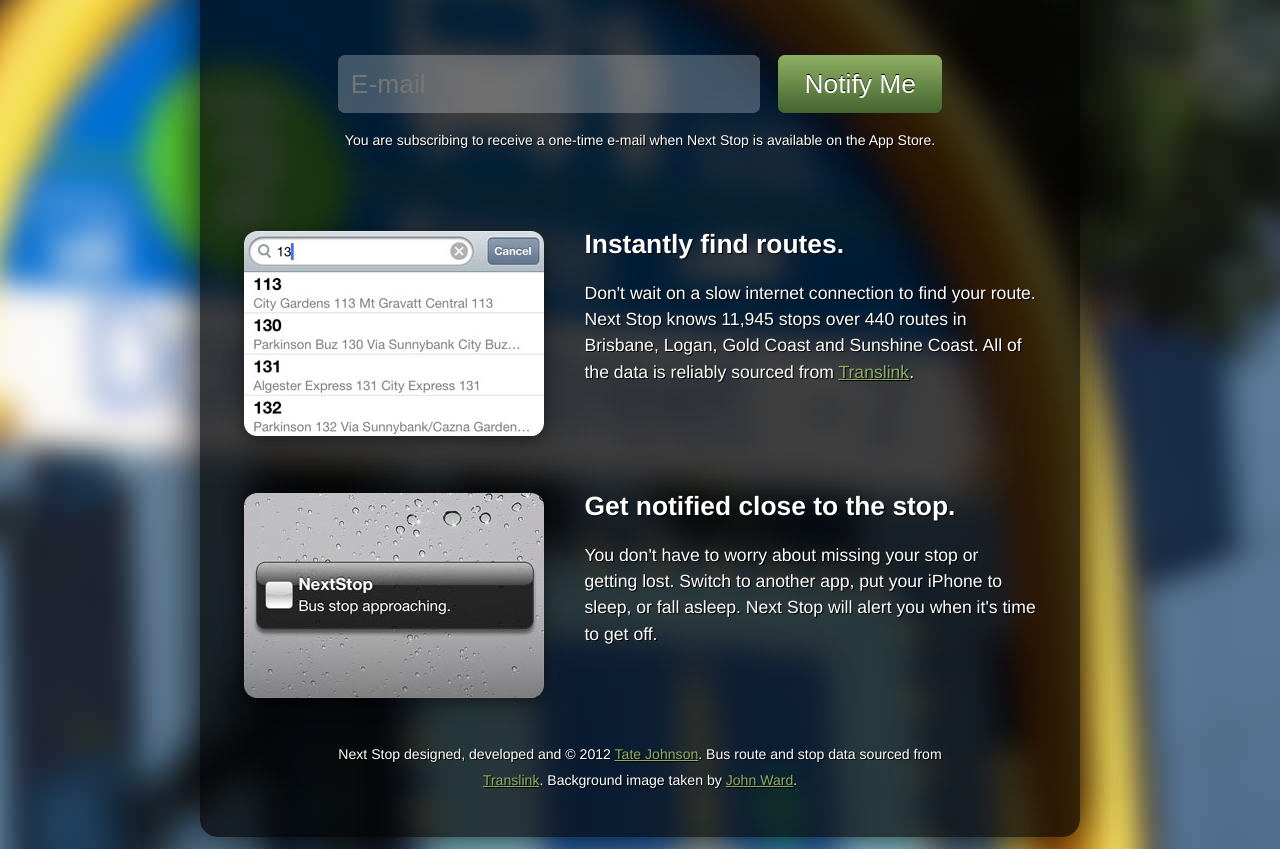
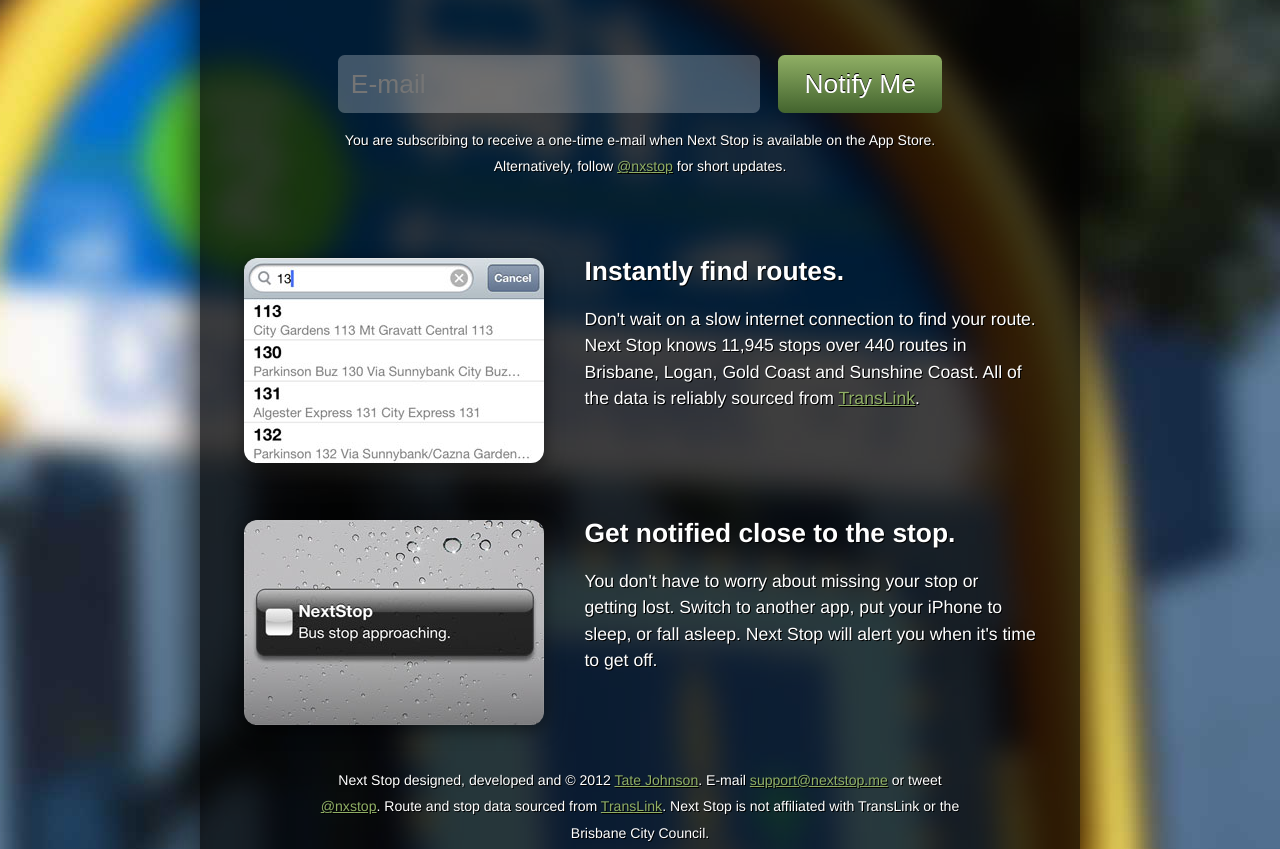
Before and after one commit to tatey/NextStop, a plain HTML site: page WWW/index.html in a window 1280 px wide. Shown: the part 240-1089 px from the top of the page. Drawn offline with Linux system fonts and the light colour scheme.

Commit message:
Updated website content.

```diff
--- a/WWW/index.html
+++ b/WWW/index.html
@@ -110,13 +110,16 @@
       <fieldset>
         <input type="email" placeholder="E-mail" name="cm-yhuikii-yhuikii">
         <button>Notify Me</button>
-        <p>You are subscribing to receive a one-time e-mail when Next Stop is available on the App Store.</p>
+        <p>
+          You are subscribing to receive a one-time e-mail when Next Stop is available on the App Store.
+          Alternatively, follow <a href="http://twitter.com/nxstop">@nxstop</a> for short updates.
+        </p>
       </fieldset>
     </form>
     <div class="feature">
       <img src="route.jpg" alt="">
       <h2>Instantly find routes.</h2>
-      <p>Don't wait on a slow internet connection to find your route. Next Stop knows 11,945 stops over 440 routes in Brisbane, Logan, Gold Coast and Sunshine Coast. All of the data is reliably sourced from <a href="http://translink.com.au/">Translink</a>.</p>
+      <p>Don't wait on a slow internet connection to find your route. Next Stop knows 11,945 stops over 440 routes in Brisbane, Logan, Gold Coast and Sunshine Coast. All of the data is reliably sourced from <a href="http://translink.com.au/">TransLink</a>.</p>
     </div>
     <div class="feature">
       <img src="notification.jpg" alt="">
@@ -126,8 +129,9 @@
     <div id="footer">
       <p>
       Next Stop designed, developed and &copy; 2012 <a href="http://tatey.com/">Tate Johnson</a>.
-      Bus route and stop data sourced from <a href="http://translink.com.au/">Translink</a>.
-      Background image taken by <a href="http://www.flickr.com/photos/25653307@N03/3933005691/in/photostream/">John Ward</a>.
+      E-mail <a href="mailto:support@nextstop.me">support@nextstop.me</a> or tweet <a href="http://twitter.com/nxstop">@nxstop</a>.
+      Route and stop data sourced from <a href="http://translink.com.au/">TransLink</a>.
+      Next Stop is not affiliated with TransLink or the Brisbane City Council.
       </p>
     </div>
     <script type="text/javascript">
```
